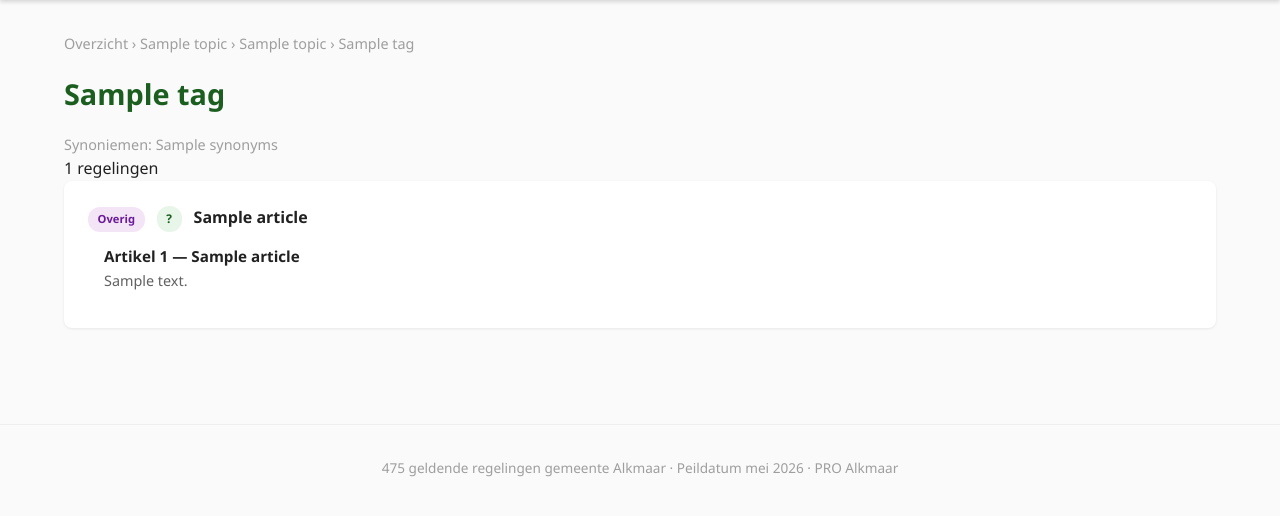
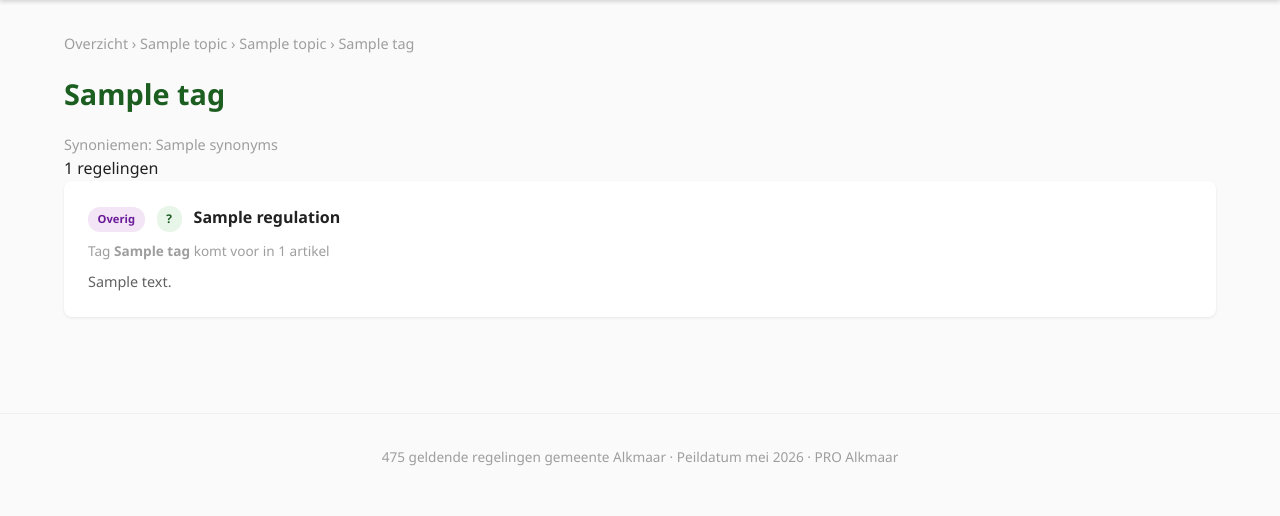
Before and after one commit to vinkbram/alkmaar-regelgeving, a Flask app: page /tag/1 in a window 1280 px wide. Shown: the part 55-571 px from the top of the page. Run offline with Flask 3, Linux system fonts and the light colour scheme; a database or web service that is not in the repository returns one stand-in record (values such as "Sample title"); some libraries are stand-ins or nearby versions.

Commit message:
Remove inhoudsopgave/tags cards from regulation page, show summaries on tag detail
- Remove redundant Inhoudsopgave and Tags cards from regulation detail page
- Tag detail page now shows one card per regulation with full summary
- Each card shows how many articles match the selected tag

Co-Authored-By: Claude Opus 4.6 (1M context) <noreply@anthropic.com>

```diff
--- a/app.py
+++ b/app.py
@@ -179,29 +179,18 @@ def tag_detail(tag_id):
         WHERE tt.tag_id = %s
         LIMIT 1
     """, (tag_id,), one=True)
-    # Articles with this tag, grouped by regulation
-    articles = query("""
-        SELECT a.*, r.cvdr_id, r.title as reg_title, r.doc_type, r.proposal_classification
-        FROM articles a
+    # Regulations with this tag, including summary and article count for this tag
+    regs_with_tag = query("""
+        SELECT r.cvdr_id, r.title, r.doc_type, r.proposal_classification, r.summary,
+               COUNT(DISTINCT at.article_id) as tag_count
+        FROM regulations r
+        JOIN articles a ON a.regulation_id = r.id
         JOIN article_tags at ON at.article_id = a.id
-        JOIN regulations r ON r.id = a.regulation_id
         WHERE at.tag_id = %s
-        ORDER BY r.title, a.sort_order
+        GROUP BY r.cvdr_id, r.title, r.doc_type, r.proposal_classification, r.summary
+        ORDER BY r.title
     """, (tag_id,))
-    # Group by regulation
-    reg_groups = {}
-    for a in articles:
-        key = a["cvdr_id"]
-        if key not in reg_groups:
-            reg_groups[key] = {
-                "cvdr_id": a["cvdr_id"],
-                "title": a["reg_title"],
-                "doc_type": a["doc_type"],
-                "proposal_classification": a["proposal_classification"],
-                "articles": []
-            }
-        reg_groups[key]["articles"].append(a)
-    reg_list = sorted(reg_groups.values(), key=lambda r: reg_sort_key(r))
+    reg_list = sorted(regs_with_tag, key=lambda r: reg_sort_key(r))
     return render_template("tag_detail.html", tag=tag, topic=topic, reg_groups=reg_list)
 
 @app.route("/tags")
--- a/templates/tag_detail.html
+++ b/templates/tag_detail.html
@@ -19,20 +19,19 @@
 
 {% for rg in reg_groups %}
 <div class="card">
-    {% set dti = doc_type_info.get(rg.doc_type, doc_type_default) %}
     <div style="display: flex; align-items: baseline; gap: 0.75rem; margin-bottom: 0.5rem;">
+        {% set dti = doc_type_info.get(rg.doc_type, doc_type_default) %}
         <span class="badge badge-doctype">{{ dti[1] }}</span>
         {% set cls = classification_nl.get(rg.proposal_classification, ("?","green")) %}
         <span class="badge badge-{{ cls[1] }}">{{ cls[0] }}</span>
         <a href="/regeling/{{ rg.cvdr_id }}?tag={{ tag.id }}" style="font-weight: 600; text-decoration: none; color: var(--gray-900);">{{ rg.title }}</a>
     </div>
-    {% for a in rg.articles %}
-    <div class="article-block" style="margin-left: 1rem;">
-        <span class="article-title">Artikel {{ a.article_number }}{% if a.article_title %} — {{ a.article_title }}{% endif %}</span>
-        <div class="article-body">{{ a.body|truncate(300) }}</div>
-    </div>
-    {% if not loop.last %}<hr style="border: none; border-top: 1px solid var(--gray-200); margin: 0.25rem 1rem;">{% endif %}
-    {% endfor %}
+    <p style="font-size: 0.85rem; color: var(--gray-500); margin-bottom: 0.5rem;">
+        Tag <strong>{{ tag.label }}</strong> komt voor in {{ rg.tag_count }} artikel{{ 'en' if rg.tag_count != 1 else '' }}
+    </p>
+    {% if rg.summary %}
+    <p style="font-size: 0.9rem; color: var(--gray-700);">{{ rg.summary }}</p>
+    {% endif %}
 </div>
 {% endfor %}
 {% endblock %}
```
Also changed, not shown: templates/regulation.html (+0 -25 lines).
